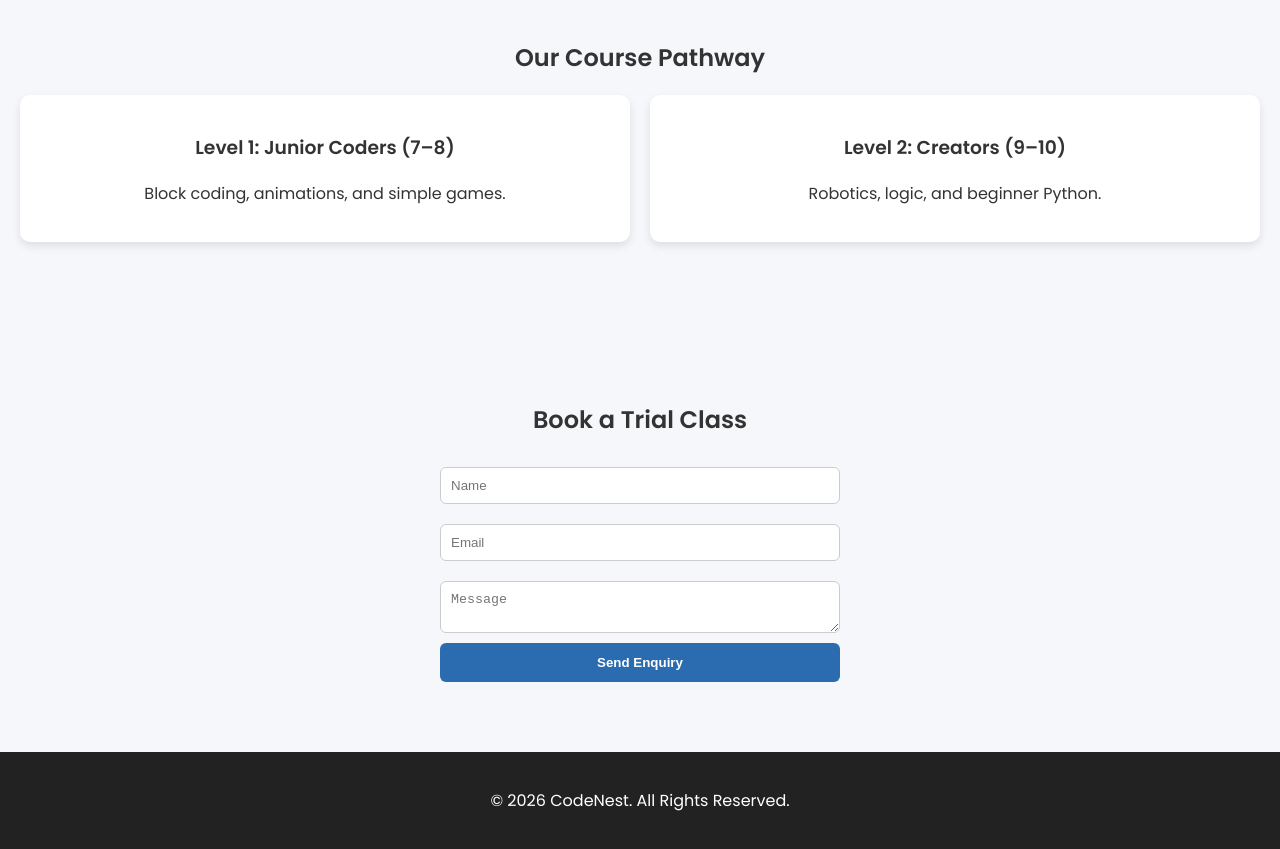
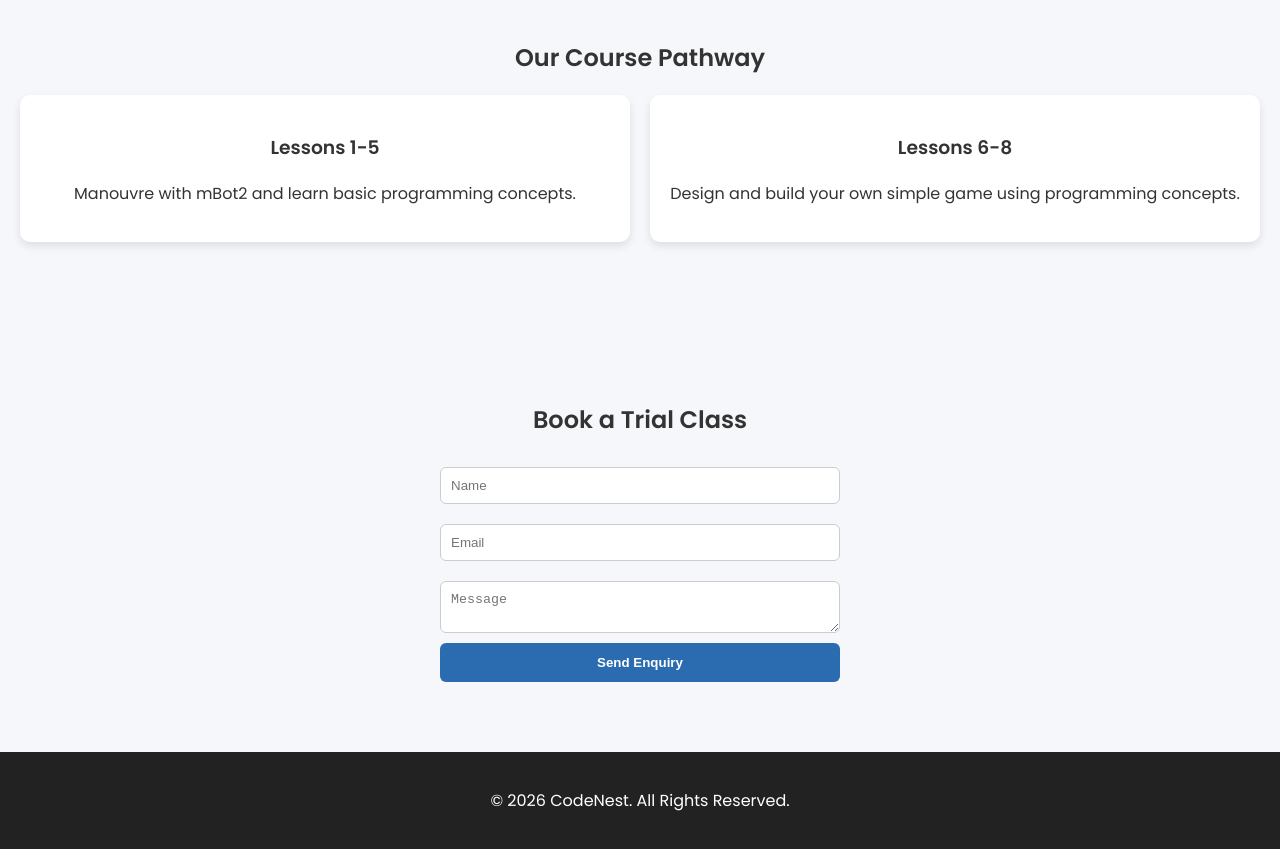
Before and after one commit to vamirion/Website, a website: page public/index.html in a window 1280 px wide. Shown: the part 3580-4429 px from the top of the page. Drawn offline with Linux system fonts and the light colour scheme.

```diff
--- a/public/index.html
+++ b/public/index.html
@@ -181,12 +181,12 @@
     <h2>Our Course Pathway</h2>
     <div class="grid">
         <div class="card">
-            <h3>Level 1: Junior Coders (7–8)</h3>
-            <p>Block coding, animations, and simple games.</p>
+            <h3>Lessons 1-5</h3>
+            <p>Manouvre with mBot2 and learn basic programming concepts.</p>
         </div>
         <div class="card">
-            <h3>Level 2: Creators (9–10)</h3>
-            <p>Robotics, logic, and beginner Python.</p>
+            <h3>Lessons 6-8</h3>
+            <p>Design and build your own simple game using programming concepts.</p>
         </div>
     </div>
 </section>
```
